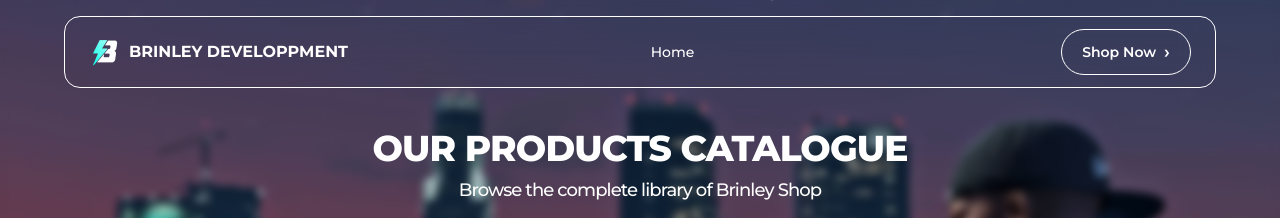
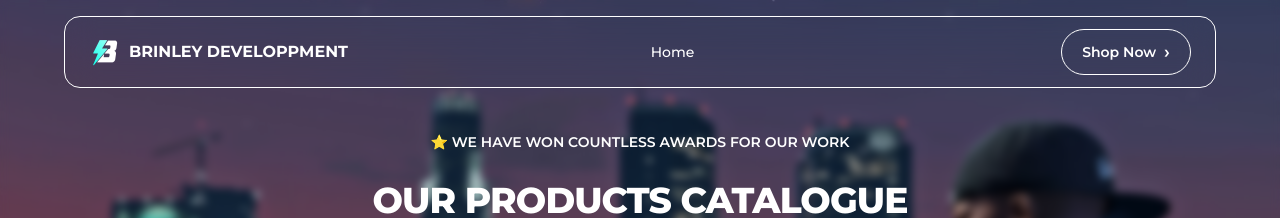
Before and after one commit to brinleydev/brinley-store, a Next.js app: page /products in a window 1280 px wide. Shown: the top 218 px of the page. Built offline with nearby package versions, Linux system fonts and the light colour scheme; no server answers.

Commit message:
update products page title & banner

```diff
--- a/app/products/page.tsx
+++ b/app/products/page.tsx
@@ -3,6 +3,14 @@ import ProductCard from "@/components/ProductCard";
 export default function ProductsPage() {
   return (
     <div className="min-h-screen bg-black px-6 py-12 text-white">
+      {/* Banner small above title */}
+      <div className="mb-6 flex justify-center">
+        <span className="rounded-full bg-pink-600/20 px-4 py-1 text-sm font-semibold text-pink-400">
+          ⭐ WE HAVE WON COUNTLESS AWARDS FOR OUR WORK
+        </span>
+      </div>
+
+      {/* Main Title */}
       <h1 className="mb-12 text-center text-4xl font-extrabold tracking-tight text-white">
         OUR PRODUCTS CATALOGUE
         <span className="block mt-2 text-lg font-medium text-pink-400">
@@ -10,6 +18,7 @@ export default function ProductsPage() {
         </span>
       </h1>
 
+      {/* Products Grid */}
       <div className="grid grid-cols-1 gap-8 md:grid-cols-3">
         <ProductCard
           title="QBCore NoPixel 4.0 Inspired Full Server"
```
